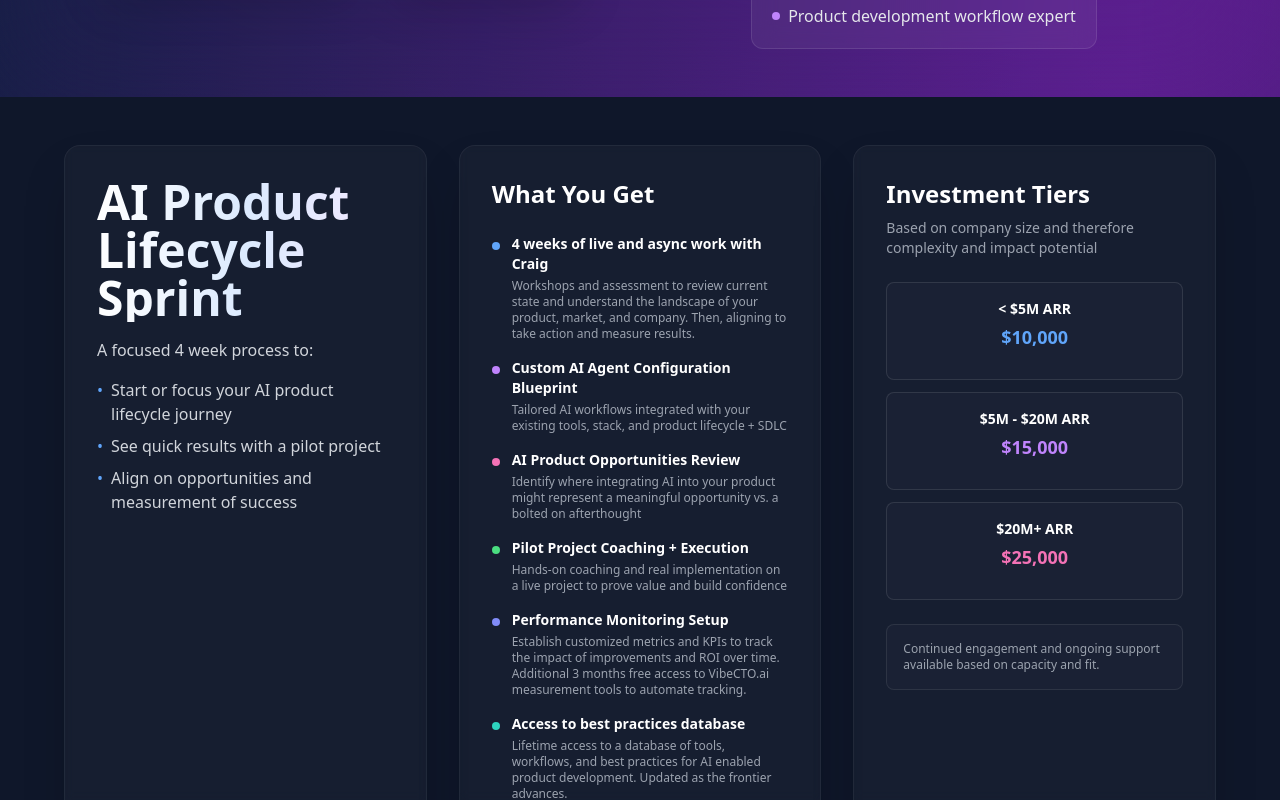
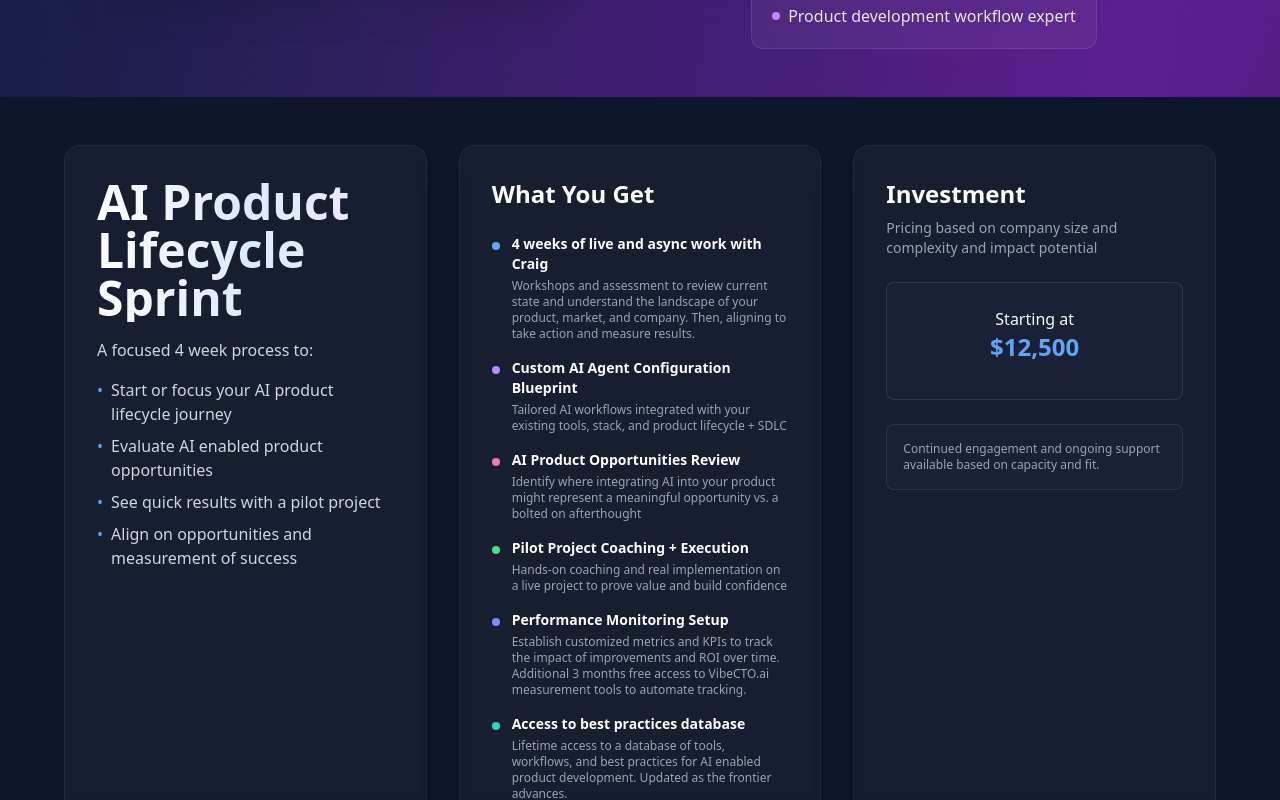
Before and after one commit to prodyssey/vibe-cto-dot-ai, a Next.js app: page / in a window 1280 px wide. Shown: the part 619-1419 px from the top of the page. Built offline with nearby package versions, Linux system fonts and the light colour scheme; no server answers.

Commit message:
content: pricing to starting at

```diff
--- a/src/components/sections/ProductLifecycleSprint.tsx
+++ b/src/components/sections/ProductLifecycleSprint.tsx
@@ -94,6 +94,10 @@ export const ProductLifecycleSprint = () => {
                 </li>
                 <li className="flex items-start">
                   <span className="text-blue-400 mr-2">•</span>
+                  Evaluate AI enabled product opportunities
+                </li>
+                <li className="flex items-start">
+                  <span className="text-blue-400 mr-2">•</span>
                   See quick results with a pilot project
                 </li>
                 <li className="flex items-start">
@@ -180,43 +184,21 @@ export const ProductLifecycleSprint = () => {
             </div>
           </div>
 
-          {/* Section 3: Pricing Tiers */}
+          {/* Section 3: Pricing */}
           <div className="bg-white/[0.03] backdrop-blur-sm border border-white/[0.05] rounded-2xl p-6 sm:p-8 shadow-2xl lg:flex-1">
             <h3 className="text-xl sm:text-2xl font-bold text-white text-left mb-2">
-              Investment Tiers
+              Investment
             </h3>
             <p className="text-sm text-gray-400 text-left mb-6">
-              Based on company size and therefore complexity and impact potential
+              Pricing based on company size and complexity and impact potential
             </p>
-            <div className="space-y-3">
-              {/* Starter Tier - < 5M ARR */}
-              <div className="bg-white/[0.02] border border-white/10 rounded-lg p-4 hover:bg-white/[0.04] transition-colors duration-300">
+            <div className="text-center">
+              {/* Single Pricing Option */}
+              <div className="bg-white/[0.02] border border-white/10 rounded-lg p-6 hover:bg-white/[0.04] transition-colors duration-300">
                 <div className="text-center mb-3">
-                  <h4 className="text-sm font-bold text-white mb-1"> &lt; $5M ARR</h4>
-                  <div className="text-lg font-bold text-blue-400 mb-1">
-                    $10,000
-                  </div>
-                </div>
-              </div>
-
-              {/* Growth Tier - 5-25M ARR */}
-              <div className="bg-white/[0.02] border border-white/10 rounded-lg p-4 hover:bg-white/[0.04] transition-colors duration-300">
-                <div className="text-center mb-3">
-                  <h4 className="text-sm font-bold text-white mb-1">$5M - $20M ARR</h4>
-                  <div className="text-lg font-bold text-purple-400 mb-1">
-                    $15,000
-                  </div>
-                </div>
-              </div>
-
-              {/* Enterprise Tier - 25M+ ARR */}
-              <div className="bg-white/[0.02] border border-white/10 rounded-lg p-4 hover:bg-white/[0.04] transition-colors duration-300">
-                <div className="text-center mb-3">
-                  <h4 className="text-sm font-bold text-white mb-1">
-                    $20M+ ARR
-                  </h4>
-                  <div className="text-lg font-bold text-pink-400 mb-1">
-                    $25,000
+                  <p>Starting at</p>
+                  <div className="text-2xl font-bold text-blue-400 mb-2">
+                    $12,500
                   </div>
                 </div>
               </div>
```
